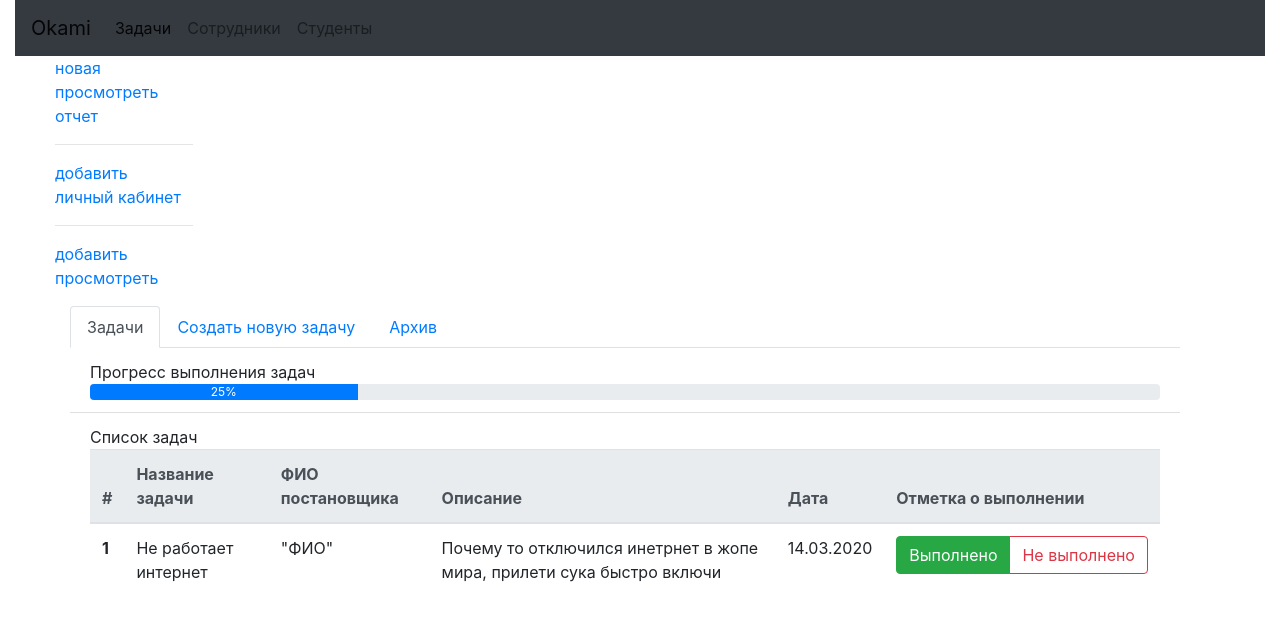
After one commit to ZolotukhinM1412/helpdeskmpgu, a PHP site: page /index2.html in a window 1280 px wide. The commit adds this page. Shown: the top 623 px of the page. Run offline with PHP 8.4, Linux system fonts and the light colour scheme.

Commit message:
правки 2

```diff
--- a/Shablon/css/style.css
+++ b/Shablon/css/style.css
@@ -44,3 +44,6 @@
     border-right: none;
     border-color: #1d2124;
 }
+#buttoncomplite {
+    display: inline-block;
+}
--- /dev/null
+++ b/Shablon/index2.html
@@ -0,0 +1,134 @@
+<!DOCTYPE html>
+<html lang="en">
+<head>
+    <meta charset="UTF-8">
+    <link rel="stylesheet" href="css/bootstrap.min.css">
+    <link rel="stylesheet" href="css/style.css">
+    <title>Project</title>
+</head>
+<body>
+<div class="container-fluid header">
+    <nav class="navbar navbar-expand-lg navbar-light bg-dark">
+        <a class="navbar-brand" href="#">Okami</a>
+        <button class="navbar-toggler" type="button" data-toggle="collapse" data-target="#navbarSupportedContent" aria-controls="navbarSupportedContent" aria-expanded="false" aria-label="Toggle navigation">
+            <span class="navbar-toggler-icon"></span>
+        </button>
+
+        <div class="collapse navbar-collapse" id="navbarSupportedContent">
+            <ul class="navbar-nav mr-auto">
+                <li class="nav-item active">
+                    <a class="nav-link" href="#">Задачи<span class="sr-only">(current)</span></a>
+                </li>
+                <li class="nav-item">
+                    <a class="nav-link" href="#">Сотрудники</a>
+                </li>
+                <li class="nav-item">
+                    <a class="nav-link" href="#">Студенты</a>
+                </li>
+            </ul>
+<!--            <form class="form-inline my-2 my-lg-0">-->
+<!--                <input class="form-control mr-sm-2" type="search" placeholder="Search" aria-label="Search">-->
+<!--                <button class="btn btn-outline-success my-2 my-sm-0" type="submit">Search</button>-->
+<!--            </form>-->
+        </div>
+    </nav>
+</div>
+</div>
+<div class="container-fluid row">
+    <div class="col-2 content">
+        <ul>
+            <a href="#" class="href-task" data-name="new-task"><li>новая</li></a>
+            <a href="#" class="href-task" data-name><li>просмотреть</li></a>
+            <a href="#" class="href-task"><li>отчет</li></a>
+            <hr>
+            <a href="#" class="href-cooperator"><li>добавить</li></a>
+            <a href="#" class="href-cooperator"><li>личный кабинет</li></a>
+            <hr>
+            <a href="#" class="href-lesen"><li>добавить</li></a>
+            <a href="#" class="href-lesen"><li>просмотреть</li></a>
+        </ul>
+    </div>
+    <nav class="container">
+  <div class="nav nav-tabs" id="nav-tab" role="tablist">
+    <a class="nav-item nav-link active" id="nav-home-tab" data-toggle="tab" href="#nav-home" role="tab" aria-controls="nav-home" aria-selected="true">Задачи</a>
+    <a class="nav-item nav-link" id="nav-profile-tab" data-toggle="tab" href="#nav-profile" role="tab" aria-controls="nav-profile" aria-selected="false">Создать новую задачу</a>
+    <a class="nav-item nav-link" id="nav-contact-tab" data-toggle="tab" href="#nav-contact" role="tab" aria-controls="nav-contact" aria-selected="false">Архив</a>
+  </div>
+<div class="tab-content" id="nav-tabContent">
+  <div class="tab-pane fade show active" id="nav-home" role="tabpanel" aria-labelledby="nav-home-tab">
+    <div class="blockmenu 1">
+        <ul class="list-group list-group-flush">
+            <li class="list-group-item">Прогресс выполнения задач
+                <div class="progress">
+                    <div class="progress-bar" role="progressbar" style="width: 25%;" aria-valuenow="25" aria-valuemin="0" aria-valuemax="100">25%</div>
+                </div>
+            </li>
+            <li class="list-group-item">Список задач
+                <div class="mainquests">
+                        <table class="table">
+                          <thead class="thead-light">
+                            <tr>
+                              <th scope="col">#</th>
+                              <th scope="col">Название задачи</th>
+                              <th scope="col">ФИО постановщика</th>
+                              <th scope="col">Описание</th>
+                              <th scope="col">Дата</th>
+                              <th scope="col">Отметка о выполнении</th>
+                            </tr>
+                          </thead>
+                          <tbody>
+                            <tr>
+                              <th scope="row">1</th>
+                              <td>Не работает интернет</td>
+                              <td>"ФИО"</td>
+                              <td>Почему то отключился инетрнет в жопе мира, прилети сука быстро включи</td>
+                              <td>14.03.2020</td>
+                              <td>
+                                <div class="btn-group btn-group-toggle" data-toggle="buttons">
+                                  <label class="btn btn-secondary active btn btn-outline-success">
+                                    <input type="radio" name="options" id="option1" autocomplete="off" checked> Выполнено
+                                  </label>
+                                  <label class="btn btn-secondary btn btn-outline-danger">
+                                    <input type="radio" name="options" id="option2" autocomplete="off"> Не выполнено
+                                  </label></td>
+                            </tr>
+                          </tbody>
+                        </table>
+                </div>
+            </li>
+        </ul>
+  </div>
+</div>
+  <div class="tab-pane fade" id="nav-profile" role="tabpanel" aria-labelledby="nav-profile-tab">
+      <form>
+  <div class="form-group">
+    <label for="exampleFormControlInput1">Имя задачи</label>
+    <input type="name" class="form-control" id="exampleFormControlInput1" placeholder="Придумайте имя задачи">
+  </div>
+  <div class="form-group">
+    <label for="exampleFormControlSelect1">Исполнитель</label>
+    <select class="form-control" id="exampleFormControlSelect1">
+      <option>ФИО 1</option>
+      <option>ФИО 2</option>
+      <option>ФИО 3</option>
+    </select>
+  </div>
+  <div class="form-group">
+    <label for="exampleFormControlTextarea1">Дата постановки задачи</label>
+       <input type="date" class="form-control" id="date" name="date" placeholder="Дата" required></input>
+   </div>
+  <div class="form-group">
+    <label for="exampleFormControlTextarea1">Описание задачи</label>
+    <textarea class="form-control" id="exampleFormControlTextarea1" rows="3"></textarea>
+  </div>
+</form>
+    <button type="button" class="btn btn-primary btn-lg btn-block">Отправить заявку</button>
+  </div>
+  <div class="tab-pane fade" id="nav-contact" role="tabpanel" aria-labelledby="nav-contact-tab">...</div>
+</div>
+</nav>
+</body>
+<script src="js/jquery-3.4.1.min.js"></script>
+<script src="js/bootstrap.min.js"></script>
+<script src="js/javascript.js"></script>
+</html>
```
Also changed, not shown: Shablon/authorise.html (added).
